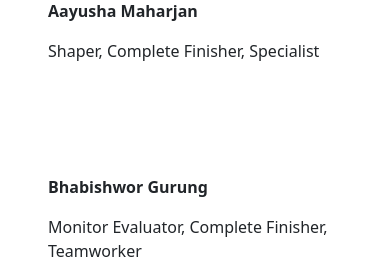
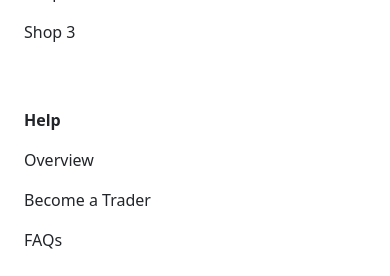
Before and after one commit to Bhabishwor/Project-Cleckhuddersfax-Market-Hub, a PHP site: page /Team/Customer/about_us.php in a window 390 px wide. Shown: the part 5447-5723 px from the top of the page. Run offline with PHP 8.4, Linux system fonts and the light colour scheme.

Commit message:
Fixed About Us

```diff
--- a/Execution/PHP/Customer/about_us.php
+++ b/Execution/PHP/Customer/about_us.php
@@ -3,7 +3,7 @@
 
 <head>
     <meta charset="UTF-8">
-    <meta name="viewport" content="width=device-width, initial-scale=1.0">
+    <meta name="viewport" content="width=device-width, initial-scale=1, shrink-to-fit=no">
 
     <title>About | Cleckhuddersfax Market Hub</title>
 
@@ -12,19 +12,8 @@
     <link rel="stylesheet" href="../../CSS/main.css">
 
     <style>
-        .bg-category {
-            background-image: url("../Image/container2.png");
-            background-size: cover;
-            /* Cover the entire background */
-            background-position: center;
-            /* Center the background */
-            background-repeat: no-repeat;
-            /* Prevent the background from repeating */
-        }
-
         .member-name {
             font-weight: bold;
-
         }
 
         .align-right {
@@ -158,81 +147,13 @@
         </div>
     </div>
 
-
-    <div class="container p-5 offset-md-1">
-        <div class="row">
-            <div class="col-md-6">
-                <p class="member-name">Arpit Sharma</p>
-                <p class="member-info">Plant, Co-ordinator, Complete Finisher</p>
-            </div>
-
-            <div class="col-md-6">
-                <img src="../../Image/team/Arpit.jpeg" alt="Arpit Sharma" width="250" height="300">
-            </div>
-        </div>
-    </div>
-
-    <div class="container p-5 offset-md-1">
-        <div class="row">
-            <div class="col-md-6">
-                <img src="../../Image/team/Aayusha.jpeg" alt="Aayusha Maharjan" width="250" height="300">
-            </div>
-
-            <div class="col-md-6">
-                <p class="member-name">Aayusha Maharjan</p>
-                <p class="member-info">Shaper, Complete Finisher, Specialist</p>
-            </div>
-        </div>
-    </div>
-
-    <div class="container p-5 offset-md-1">
-        <div class="row">
-            <div class="col-md-6">
-                <p class="member-name">Bhabishwor Gurung</p>
-                <p class="member-info">Monitor Evaluator, Complete Finisher, Teamworker</p>
-            </div>
-
-            <div class="col-md-6">
-                <img src="../../Image/team/Bhabishwor.jpeg" alt="Bhabishwor Gurung" width="250" height="300">
-            </div>
-        </div>
-    </div>
-
-    <div class="container p-5 offset-md-1">
-        <div class="row">
-            <div class="col-md-6">
-                <img src="../../Image/team/Sana.jpeg" alt="Sana Banu" width="250" height="300">
-            </div>
-
-            <div class="col-md-6">
-                <p class="member-name">Sana Banu</p>
-                <p class="member-info">Teamworker, Monitor Evaluator, Implementer</p>
-            </div>
-        </div>
-    </div>
-
-    <div class="container p-5 offset-md-1">
-        <div class="row">
-            <div class="col-md-6">
-                <p class="member-name">Sindhu Thapa Magar</p>
-                <p class="member-info">Resource Investigator, Implementer, Specialist</p>
-            </div>
-
-            <div class="col-md-6">
-                <img src="../../Image/team/Sindhu.jpeg" alt="Sindhu Thapa Magar" width="250" height="300">
-            </div>
-        </div>
-    </div>
-
-    <div><img src="../../Image/about us.png" alt="" class="container-fluid p-5"></div>
-
     <div><img src="../../Image/about us.png" alt="" class="container-fluid px-0 py-5"></div>
 
-
+    <?php include "footer.php"; ?>
 
     <script src="https://cdn.jsdelivr.net/npm/bootstrap@5.3.3/dist/js/bootstrap.bundle.min.js"
         integrity="sha384-YvpcrYf0tY3lHB60NNkmXc5s9fDVZLESaAA55NDzOxhy9GkcIdslK1eN7N6jIeHz" crossorigin="anonymous">
-        </script>
+    </script>
 </body>
 
 </html>
```
